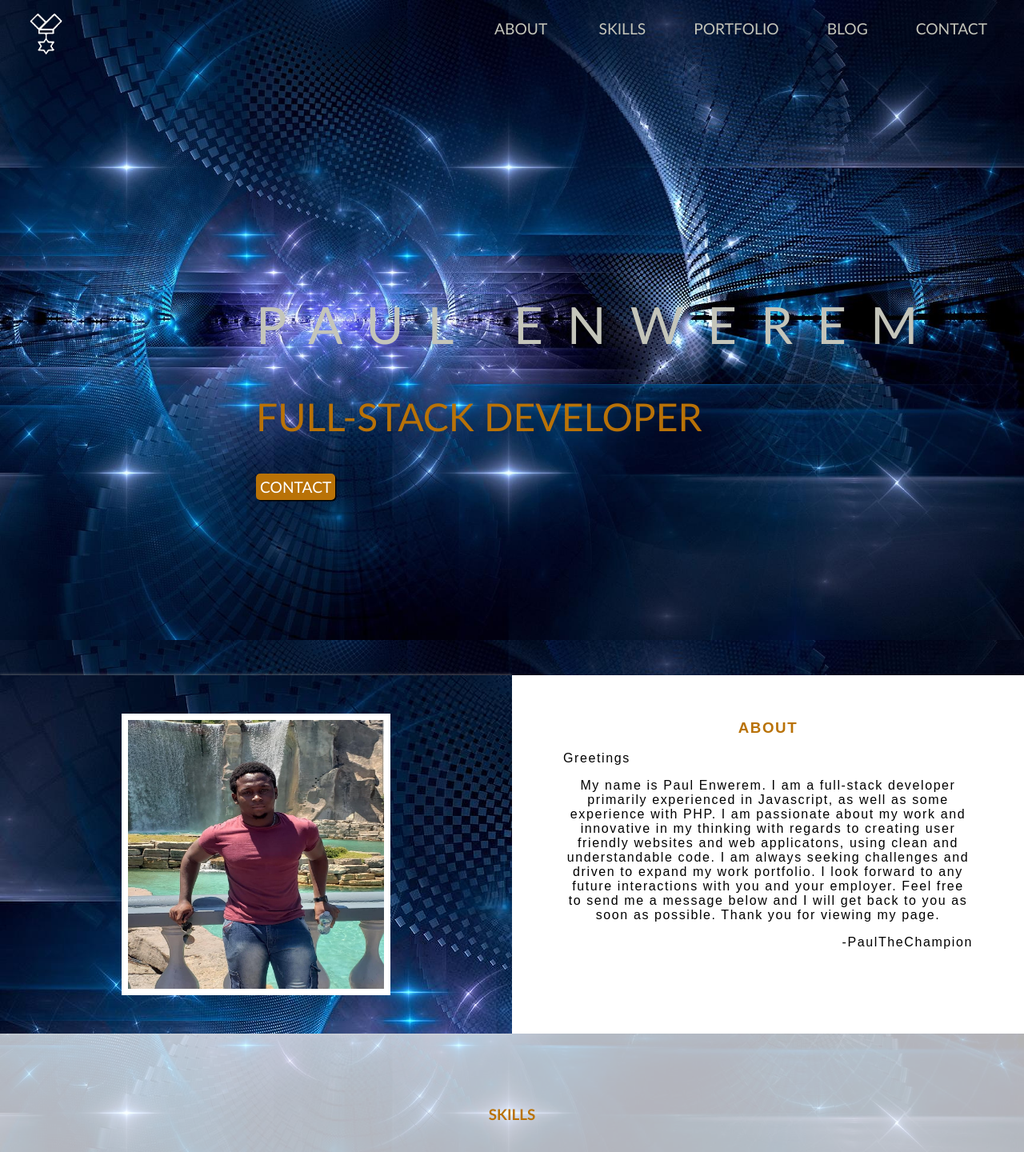
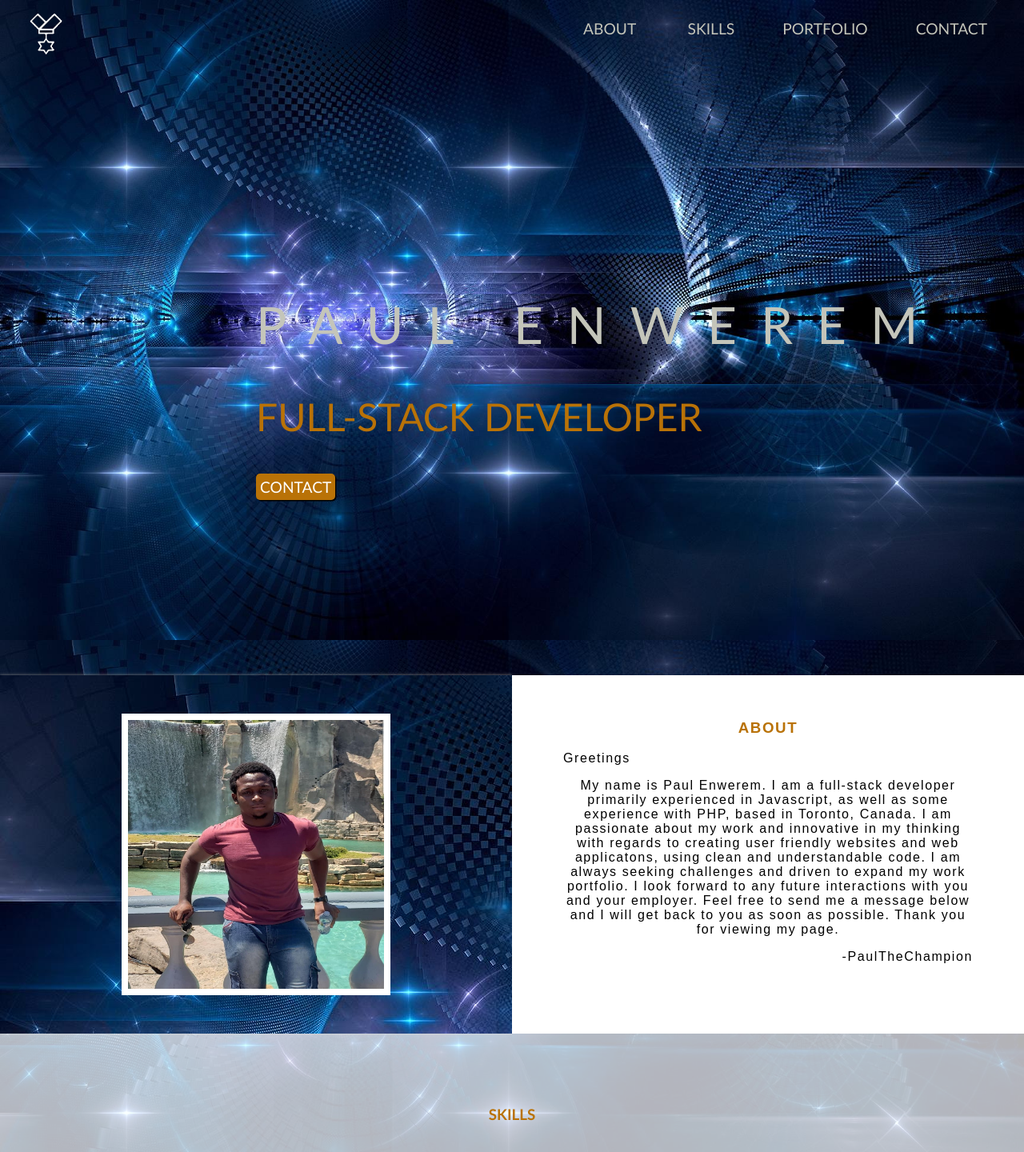
Before and after one commit to paulthechampion/champs-portfolio, a React (Create React App) app: page / in a window 1280 px wide. Shown: the top 1440 px of the page at 80% size. Built offline with nearby package versions, Linux system fonts and the light colour scheme; grey boxes are pictures that could not be loaded; a web font is replaced by a local one.

Commit message:
remove blog

```diff
--- a/src/component/Header.js
+++ b/src/component/Header.js
@@ -24,7 +24,6 @@ export default function Header() {
                     <a href="#aboutId" className="ahead">ABOUT </a>
                     <a href="#skillsId" className="ahead">SKILLS</a>
                     <a href="#portfID" className="ahead">PORTFOLIO</a>
-                    <a href="[[" className="ahead">BLOG</a>
                     <a href="#contactID" className="ahead">CONTACT</a>
 
 
@@ -38,7 +37,6 @@ export default function Header() {
             <a href="#aboutId" className="aheadS">ABOUT </a>
             <a href="#skillsId" className="aheadS">SKILLS</a>
             <a href="#portfID" className="aheadS">PORTFOLIO</a>
-            <a href="[[" className="aheadS">BLOG</a>
             <a href="#contactID" className="aheadS">CONTACT</a>
         </div>
 
--- a/src/component/Main.js
+++ b/src/component/Main.js
@@ -66,7 +66,7 @@ export default function Main() {
                         <h3 className="sHead">ABOUT</h3>
                         <p className="begEnd">Greetings<br/></p>
                         My name is Paul Enwerem. I am a full-stack developer primarily experienced in Javascript,
-                        as well as some experience with PHP.
+                        as well as some experience with PHP, based in Toronto, Canada.
                         I am passionate about my work and innovative in my thinking with regards to
                         creating user friendly websites and web applicatons, using clean and understandable code.
                          I am always seeking challenges and driven to expand my work portfolio.
--- a/src/component/PhoneMenu.js
+++ b/src/component/PhoneMenu.js
@@ -27,7 +27,6 @@ export default function PhoneMenu() {
                     <div className="phoneLdiv"> <a href="#aboutId" className="phoneL"  onClick={()=>setShowMenu(!showMenu)}>ABOUT </a></div>
                     <div className="phoneLdiv"> <a href="#skillsId" className="phoneL"  onClick={()=>setShowMenu(!showMenu)}>SKILLS</a></div>
                     <div className="phoneLdiv"> <a href="#portfID" className="phoneL"  onClick={()=>setShowMenu(!showMenu)}>PORTFOLIO</a></div>
-                    <div className="phoneLdiv" > <a href="[[" className="phoneL"  onClick={()=>setShowMenu(!showMenu)}>BLOG</a></div>
                     <div className="phoneLdiv"> <a href="#contactID" className="phoneL"  onClick={()=>setShowMenu(!showMenu)}>CONTACT</a></div>
                 </div>
             </nav>
```
